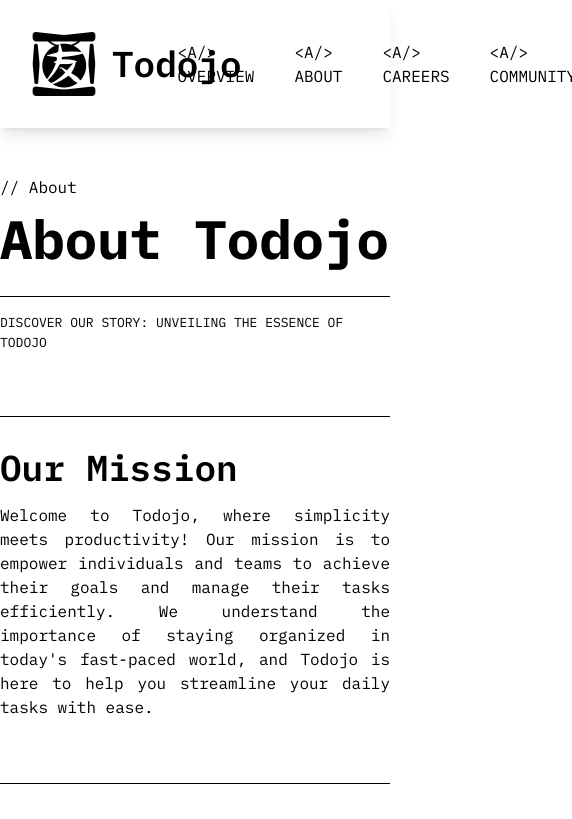
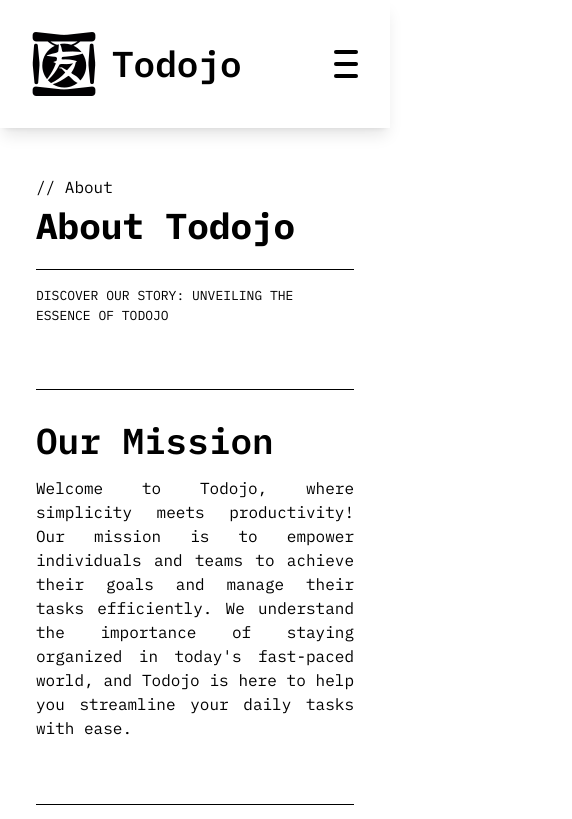
Before and after one commit to stressed-owl/Todojo-UI, a React (Create React App) app: page /about in a window 390 px wide. Shown: the top 819 px of the page, 572 px wide, since content can reach past the window. Built offline with nearby package versions, Linux system fonts and the light colour scheme.

Commit message:
add modal for mobile devices

```diff
--- /dev/null
+++ b/src/components/common/buttons/burgerMenu/BurgerMenu.tsx
@@ -0,0 +1,32 @@
+import React from "react";
+
+interface BurgerMenuProps {
+  isMenuOpen: boolean;
+  setIsMenuOpen: React.MouseEventHandler<HTMLButtonElement>;
+}
+
+const BurgerMenu = ({ isMenuOpen, setIsMenuOpen }: BurgerMenuProps) => {
+  const genericHamburgerLine = `h-1 w-6 my-1 rounded-full bg-black transition ease transform duration-300`;
+
+  return (
+    <button className="hidden lg:block" onClick={setIsMenuOpen}>
+      <div className="flex flex-col">
+        <div
+          className={`${genericHamburgerLine} ${
+            isMenuOpen ? "rotate-45 translate-y-3" : ""
+          }`}
+        />
+        <div
+          className={`${genericHamburgerLine} ${isMenuOpen ? "opacity-0" : ""}`}
+        />
+        <div
+          className={`${genericHamburgerLine} ${
+            isMenuOpen ? "-rotate-45 -translate-y-3" : ""
+          }`}
+        />
+      </div>
+    </button>
+  );
+};
+
+export default BurgerMenu;
--- a/src/components/common/layout/Layout.tsx
+++ b/src/components/common/layout/Layout.tsx
@@ -10,7 +10,7 @@ const Layout = ({ children }: LayoutProps) => {
   return (
     <div>
         <Header />
-        <div className="min-h-[100vh] max-w-[1500px] m-auto mt-[150px] z-10">
+        <div className="min-h-[100vh] max-w-[1500px] m-auto mt-[150px] z-10 2xl:mx-9">
           { children }
         </div>
         <Footer />
--- a/src/components/footer/Footer.tsx
+++ b/src/components/footer/Footer.tsx
@@ -28,14 +28,14 @@ const Footer = () => {
 
         <div className="flex items-center justify-between mt-10">
           <Logo />
-          <div className="flex gap-x-20">
+          <div className="flex gap-x-20 lg:hidden">
             {footerMainLinks.map((link) => (
               <Link to={link.path} key={link.name} className="transition-all duration-200 hover:font-bold">
                 <p className="text-[15px]">{link.name}</p>
               </Link>
             ))}
           </div>
-          <p className="text-xl">&copy; 2024 Todojo</p>
+          <p className="text-xl lg:hidden">&copy; 2024 Todojo</p>
         </div>
 
       </div>
--- a/src/components/header/Header.tsx
+++ b/src/components/header/Header.tsx
@@ -1,25 +1,34 @@
+import { useState } from "react";
 import { Link } from "react-router-dom";
 import { headerNavLinks } from "../../data/Data";
 import "../../todojo.css";
 import Logo from "../common/logo/Logo";
+import Modal from "./modal/Modal";
+import BurgerMenu from "../common/buttons/burgerMenu/BurgerMenu";
 
 const Header = () => {
+  const [isMenuOpen, setIsMenuOpen] = useState(false);
+
+  const handleMenuClick = () => setIsMenuOpen(!isMenuOpen)
+
   return (
     <header className="shadow-lg fixed z-50 top-0 w-full max-w-full bg-white">
       <div className="max-w-[1600px] m-auto max-w-8xl p-8 w-full flex items-center justify-between">
         <Logo />
-        <div className="flex gap-x-10">
+        <BurgerMenu isMenuOpen={isMenuOpen} setIsMenuOpen={handleMenuClick}/>
+        <div className="flex gap-x-10 lg:hidden">
           {headerNavLinks.map((link) => (
             <Link
               to={link.path}
               key={link.path}
-              className="transition-all duration-200 hover:font-bold"
+              className="transition-all duration-200 hover:font-bold lg:hidden"
             >
               {link.name}
             </Link>
           ))}
         </div>
       </div>
+      {isMenuOpen && <Modal />}
     </header>
   );
 };
--- /dev/null
+++ b/src/components/header/modal/Modal.tsx
@@ -0,0 +1,22 @@
+import { Link } from "react-router-dom";
+import { headerNavLinks } from "../../../data/Data";
+
+const Modal = () => {
+  return (
+    <div className="w-[100vh] h-[100vh] px-8 py-4">
+      <div className="flex flex-col gap-y-6">
+        {headerNavLinks.map((link) => (
+          <Link
+            to={link.path}
+            key={link.path}
+            className="transition-all duration-200 font-medium"
+          >
+            {link.name}
+          </Link>
+        ))}
+      </div>
+    </div>
+  );
+};
+
+export default Modal;
--- a/src/pages/about/AboutPage.tsx
+++ b/src/pages/about/AboutPage.tsx
@@ -20,7 +20,7 @@ const About = () => {
   return (
     <div className="mt-[175px]">
       <p>&#47;&#47; About</p>
-      <span className="font-bold text-[54px]" ref={aboutText}></span>
+      <span className="font-bold text-[54px] lg:text-[36px]" ref={aboutText}></span>
       <div>
         <hr className="mt-4 border-black" />
         <p className="mt-4 text-[13px]">
--- a/src/pages/careers/CareersPage.tsx
+++ b/src/pages/careers/CareersPage.tsx
@@ -24,7 +24,7 @@ const CareersPage = () => {
   return (
     <div className="mt-[175px]">
       <p>&#47;&#47; Careers</p>
-      <span className="font-bold text-[68px]" ref={careersText}></span>
+      <span className="font-bold text-[68px] lg:text-[36px]" ref={careersText}></span>
       <div>
         <hr className="mt-4 border-black" />
         <p className="mt-4 text-[13px]">
--- a/src/pages/community/CommunityPage.tsx
+++ b/src/pages/community/CommunityPage.tsx
@@ -23,7 +23,7 @@ const CommunityPage = () => {
   return (
     <div className="mt-[175px]">
       <p>&#47;&#47; Social Media</p>
-      <span className="font-bold text-[68px]" ref={communityText}></span>
+      <span className="font-bold text-[68px] lg:text-[36px]" ref={communityText}></span>
       <div>
         <hr className="mt-4 border-black" />
         <p className="mt-4 text-[13px]">
--- a/tailwind.config.js
+++ b/tailwind.config.js
@@ -4,11 +4,11 @@ module.exports = {
   theme: {
     extend: {},
     screens: {
-      "2xl": { max: "2560px" },
-      xl: { max: "1440px" },
+      "2xl": { max: "1550px" },
+      xl: { max: "1380px" },
       lg: { max: "980px" },
       md: { max: "768px" },
-      sm: { max: "640px" },
+      sm: { max: "580px" },
     },
   },
   plugins: [],
```
